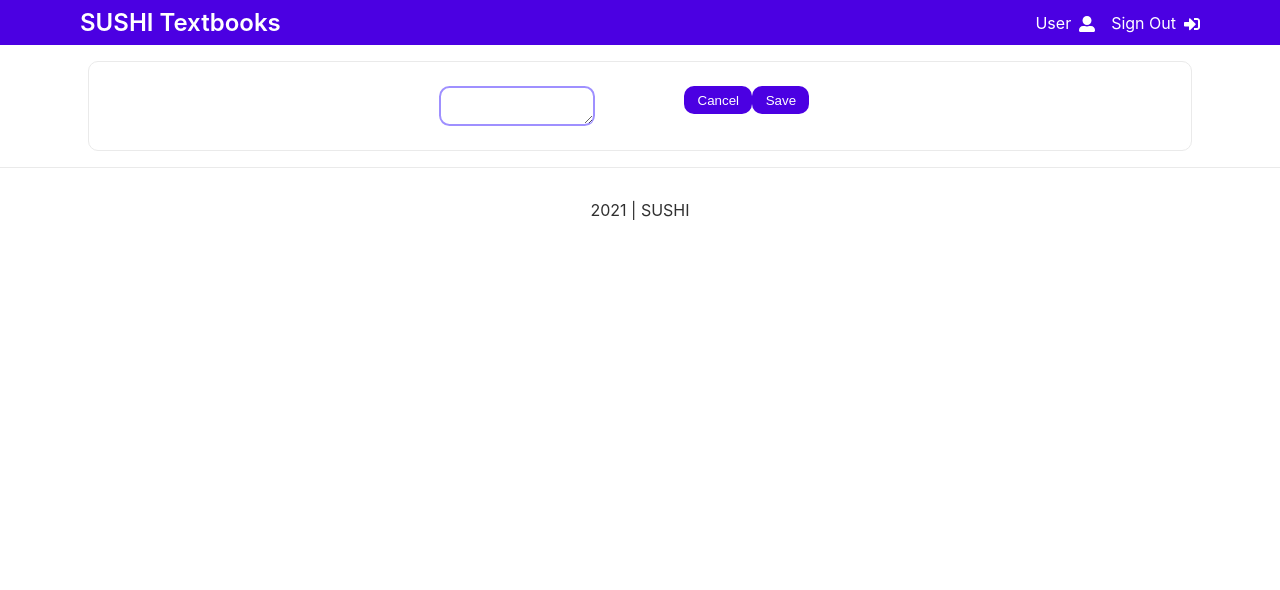
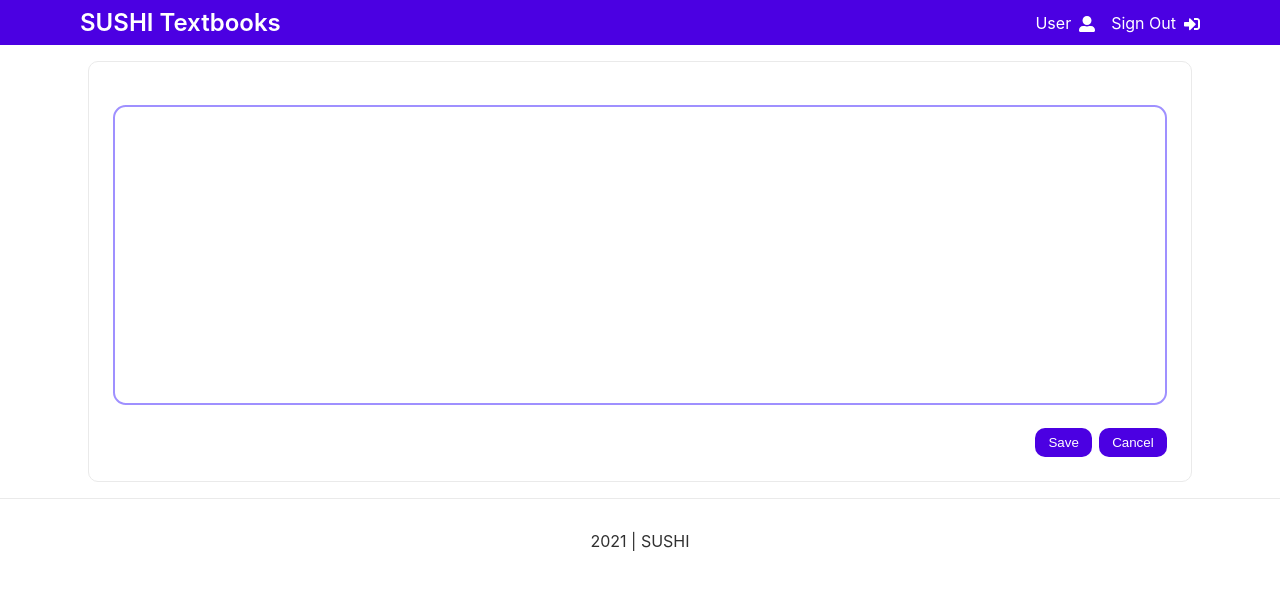
Before and after one commit to hoskra/sushi-next, a Next.js app: page /term in a window 1280 px wide. Shown: the top 590 px of the page. Built offline with nearby package versions, Linux system fonts and the light colour scheme.

Commit message:
new term styling and links in same window

```diff
--- a/components/selectedmenu/SelectedMenu.js
+++ b/components/selectedmenu/SelectedMenu.js
@@ -65,7 +65,6 @@ class SelectedMenu extends Component {
             key={e}
             tabIndex={i}
             href={href}
-            target="_blank"
           >
             { model[e].icon }
           </a>
@@ -77,7 +76,6 @@ class SelectedMenu extends Component {
             key={e}
             tabIndex={i}
             href={href}
-            target="_blank"
           >
             { model[e].icon }
           </a>
--- a/pages/term/index.js
+++ b/pages/term/index.js
@@ -12,21 +12,19 @@ export default function Term() {
 
   return (
     <>
-      <HeadComponent />
-      <div className={styles.textbookContainer}>
+      <HeadComponent title={"Add term: " + name }/>
+      <div className={styles.termContainer}>
         <h1 className={styles.title}>{name}</h1>
-        <div className={styles.textbookView}>
         <textarea key="1" className="sushi-input" defaultValue="" />
-            <div>
+        <div className={styles.termActions}>
             <Link href="/vocabulary" passHref>
-                    <button className="sushi-button">Cancel</button>
+              <button onClick={() => router.back()} className="sushi-button">Cancel</button>
             </Link>
             <Link href="/vocabulary" passHref>
               <button onClick={() => router.back()} className="sushi-button">Save</button>
             </Link>
         </div>
       </div>
-        </div>
     </>
   )
 }
--- a/styles/Textbook.module.scss
+++ b/styles/Textbook.module.scss
@@ -143,6 +143,31 @@
 
 }
 
+.termContainer {
+  margin: 1rem;
+  padding: 1.5rem;
+  text-align: left;
+  color: inherit;
+  text-decoration: none;
+  border: 1px solid #eaeaea;
+  border-radius: 10px;
+  textarea {
+    resize: none;
+    width: 100%;
+    height: 300px;
+    margin: 1.5em 0;
+    font-family: -apple-system, BlinkMacSystemFont, Segoe UI, Roboto, Oxygen, Ubuntu, Cantarell, Fira Sans, Droid Sans, Helvetica Neue, sans-serif;
+  }
+  .termActions {
+    display:flex;
+    flex-direction: row-reverse;
+    width: 100%;
+    button {
+      margin-left: 0.5em;
+    }
+  }
+}
+
 @media (max-width: 600px) {
   .grid {
     width: 100%;
```
Also changed, not shown: pages/textbooks/[id].js (+0 -12 lines). Lines whose indentation alone changed are shown as unchanged.
